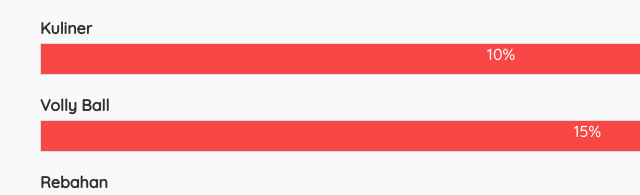
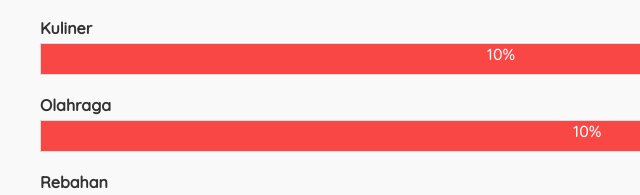
Before and after one commit to lisnahajani/LISNA-HAJANI, a plain HTML site: page index.html in a window 1280 px wide. Shown: the part 1189-1384 px from the top of the page, 24-664 px from the left. Drawn offline with Linux system fonts and the light colour scheme.

Commit message:
Update index.html

```diff
--- a/index.html
+++ b/index.html
@@ -79,9 +79,9 @@
 					<span class="nilai js">10%</span>
 				</div>
 
-				<h4>Volly Ball</h4>
+				<h4>Olahraga</h4>
 				<div class="bar">
-					<span class="nilai php">15%</span>
+					<span class="nilai php">10%</span>
 				</div>
 
 				<h4>Rebahan</h4>
```
